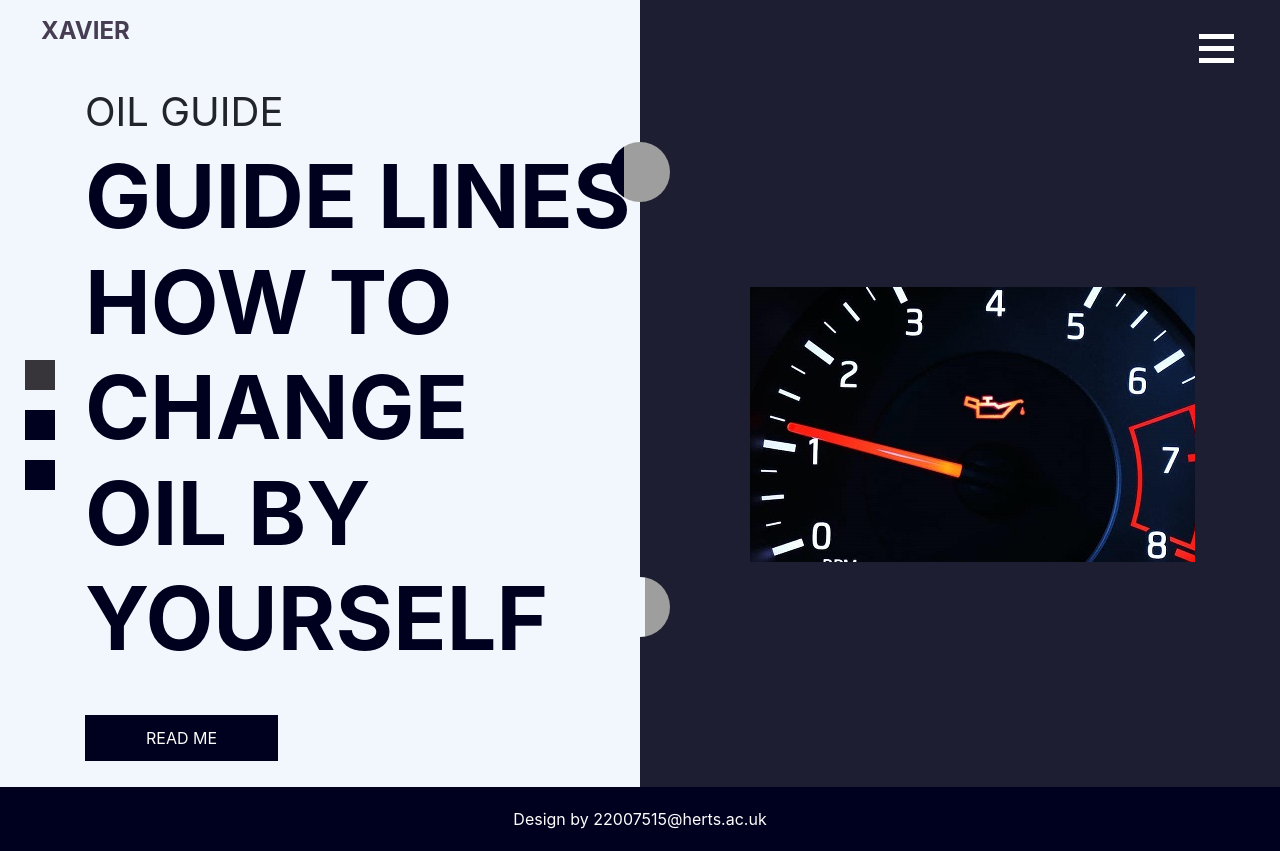
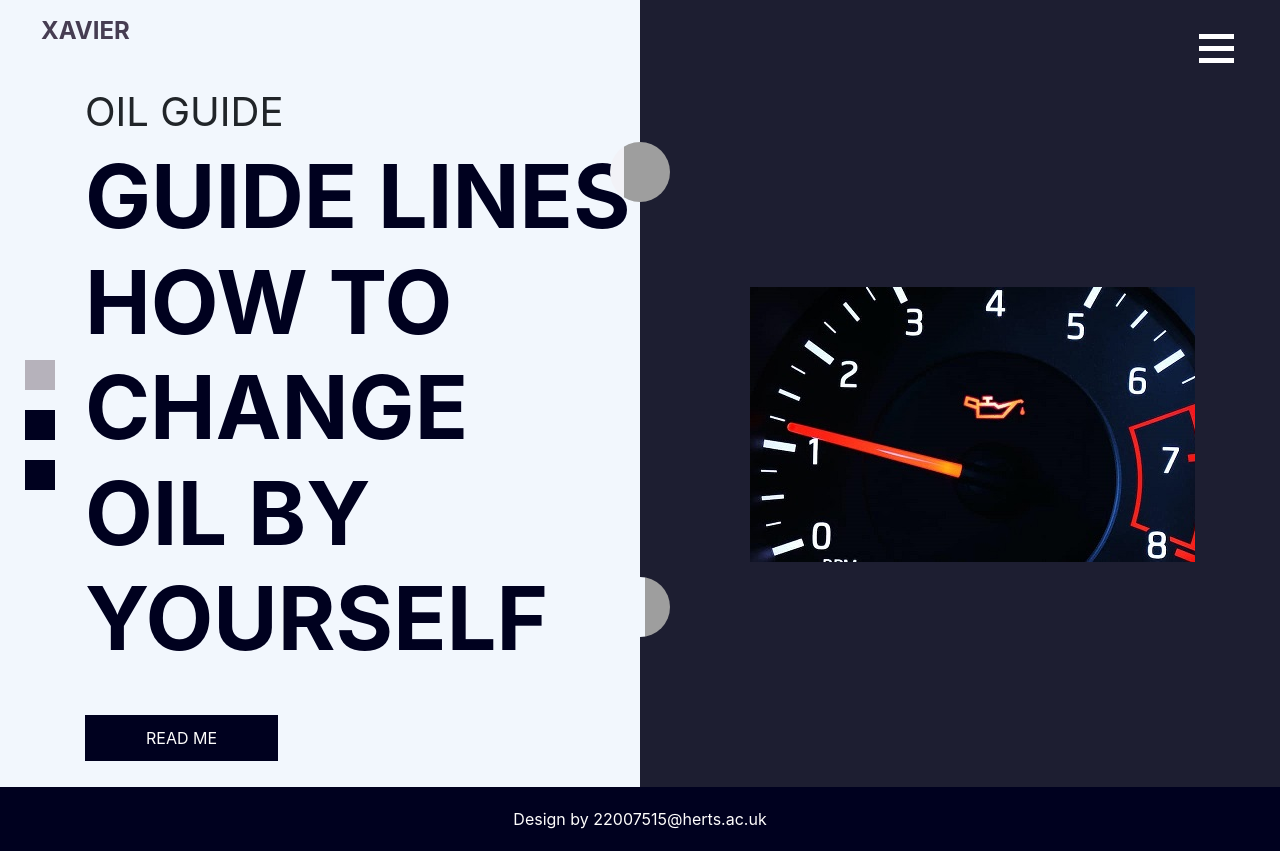
Before and after one commit to Mustafas98/Xavier-Oil-Change-Guide, a PHP site: page / in a window 1280 px wide. Run offline with PHP 8.4, Linux system fonts and the light colour scheme; some libraries are stand-ins or nearby versions; grey boxes are pictures that could not be loaded.

Commit message:
Update style.css

```diff
--- a/style.css
+++ b/style.css
@@ -333,7 +333,7 @@ body {
   }
 
   .slider_section .carousel-control-prev {
-    background-color: #00011f;
+    background-color: #f2f2f7;
     top: 80px;
     background-image: url(../images/left-arrow.png);
     background-position: 14px center;
@@ -368,7 +368,7 @@ body {
   }
 
   .slider_section .carousel-indicators li.active {
-    background-color: #37353a;
+    background-color: #b6b2bb;
   }
   /*end Slider section*/
   /* footer section start*/
```
